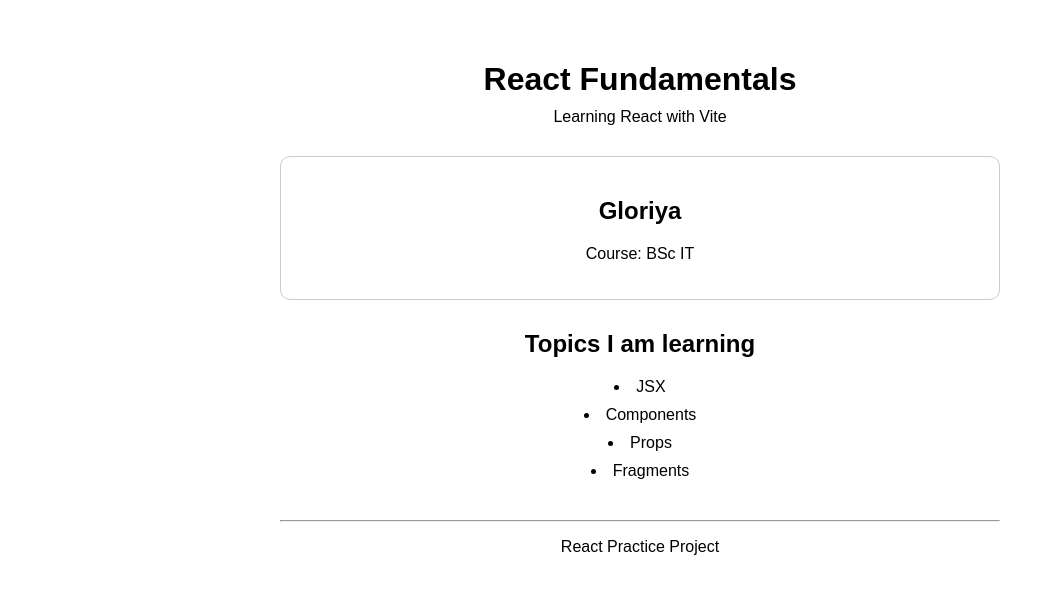
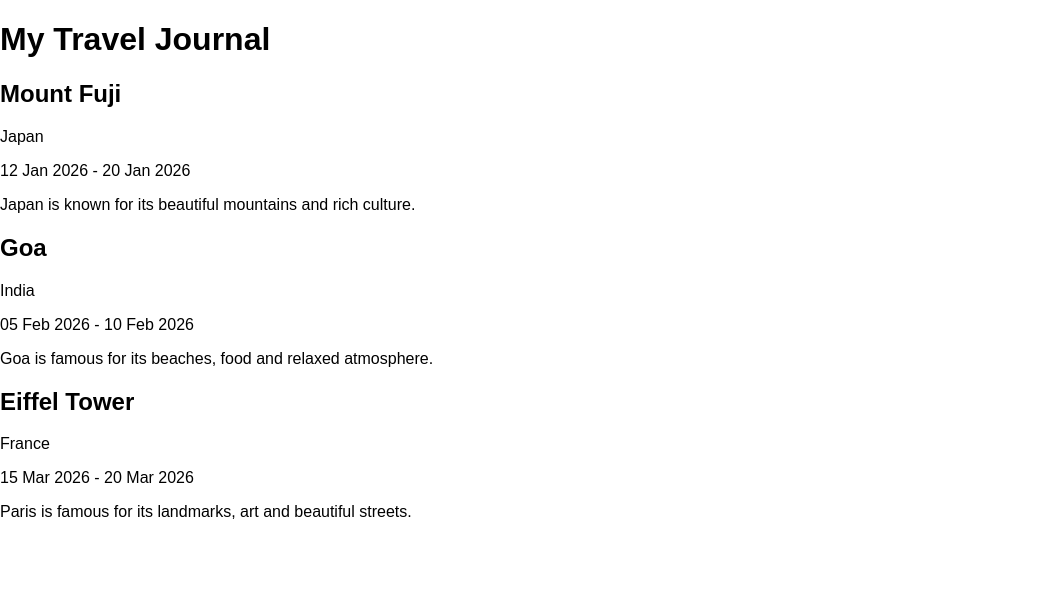
Before and after one commit to Gloriyatopno/React_Practice, a React (Vite) app: page / in a window 1280 px wide. Shown: the top 594 px of the page, without its empty margins (0-1063 px from the left). Built offline with nearby package versions, Linux system fonts and the light colour scheme.

Commit message:
Add travel journal props and list rendering

```diff
--- a/src/App.jsx
+++ b/src/App.jsx
@@ -1,24 +1,43 @@
-import Header from './components/Header'
-import TopicList from './components/TopicList'
-import StudentCard from './components/StudentCard'
-import Footer from './components/Footer'
-import './App.css'
+import TravelEntry from './components/TravelEntry'
 
 function App() {
-  const topics = ['JSX', 'Components', 'Props', 'Fragments']
+  const travelData = [
+    {
+      id: 1,
+      title: "Mount Fuji",
+      location: "Japan",
+      date: "12 Jan 2026 - 20 Jan 2026",
+      description:
+        "Japan is known for its beautiful mountains and rich culture."
+    },
+    {
+      id: 2,
+      title: "Goa",
+      location: "India",
+      date: "05 Feb 2026 - 10 Feb 2026",
+      description:
+        "Goa is famous for its beaches, food and relaxed atmosphere."
+    },
+    {
+      id: 3,
+      title: "Eiffel Tower",
+      location: "France",
+      date: "15 Mar 2026 - 20 Mar 2026",
+      description:
+        "Paris is famous for its landmarks, art and beautiful streets."
+    }
+  ]
 
   return (
     <>
-      <Header />
+      <h1>My Travel Journal</h1>
 
-      <StudentCard
-        name="Gloriya"
-        course="BSc IT"
-      />
-
-      <TopicList topics={topics} />
-
-      <Footer />
+      {travelData.map((place) => (
+        <TravelEntry
+        key={place.id}
+        {...place}
+        />
+      ))}
     </>
   )
 }
--- /dev/null
+++ b/src/components/TravelEntry.jsx
@@ -0,0 +1,12 @@
+function TravelEntry({ title, location, date, description }) {
+  return (
+    <article className="travel-entry">
+      <h2>{title}</h2>
+      <p>{location}</p>
+      <p>{date}</p>
+      <p>{description}</p>
+    </article>
+  )
+}
+
+export default TravelEntry
```
